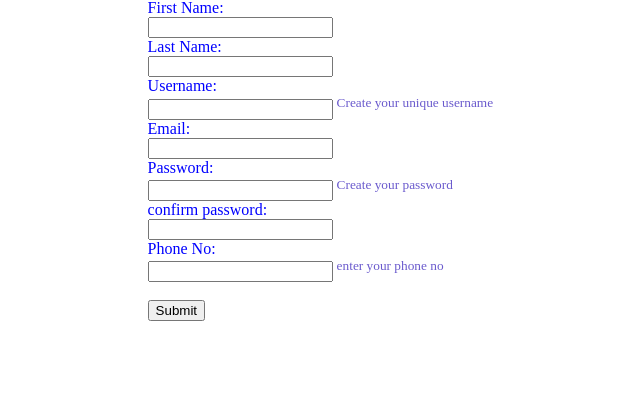
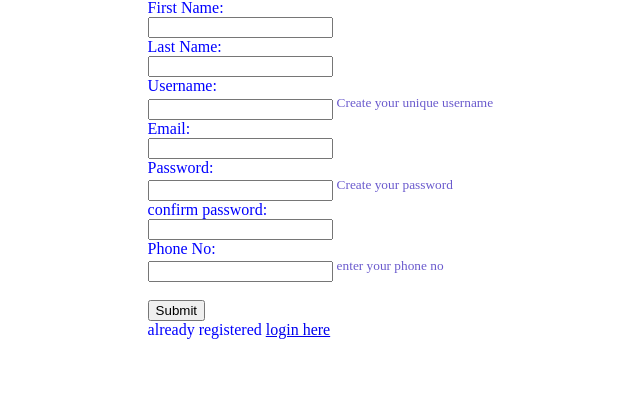
Before and after one commit to ektaarora3501/mediGroup, a Django app: page /medico/register in a window 1280 px wide. Shown: the part 132-547 px from the top of the page, without its empty margins (366-1006 px from the left). Run offline with Django 3.2, Linux system fonts and the light colour scheme.

```diff
--- a/medgroup/group/templates/Signup.html
+++ b/medgroup/group/templates/Signup.html
@@ -74,6 +74,8 @@
  <div class="field">
    <br>
   <input type="submit" value="Submit">
+  <br>
+  already registered <a href="{% url 'login' %}">login here</a>
 
 </div>
 </div>
```
